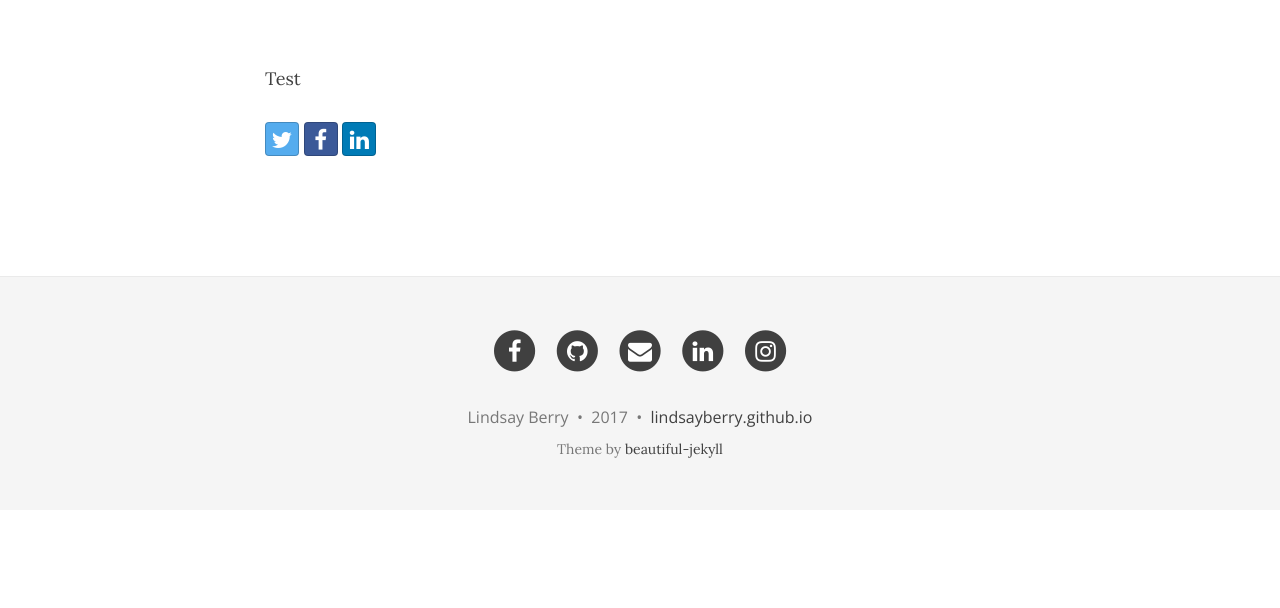
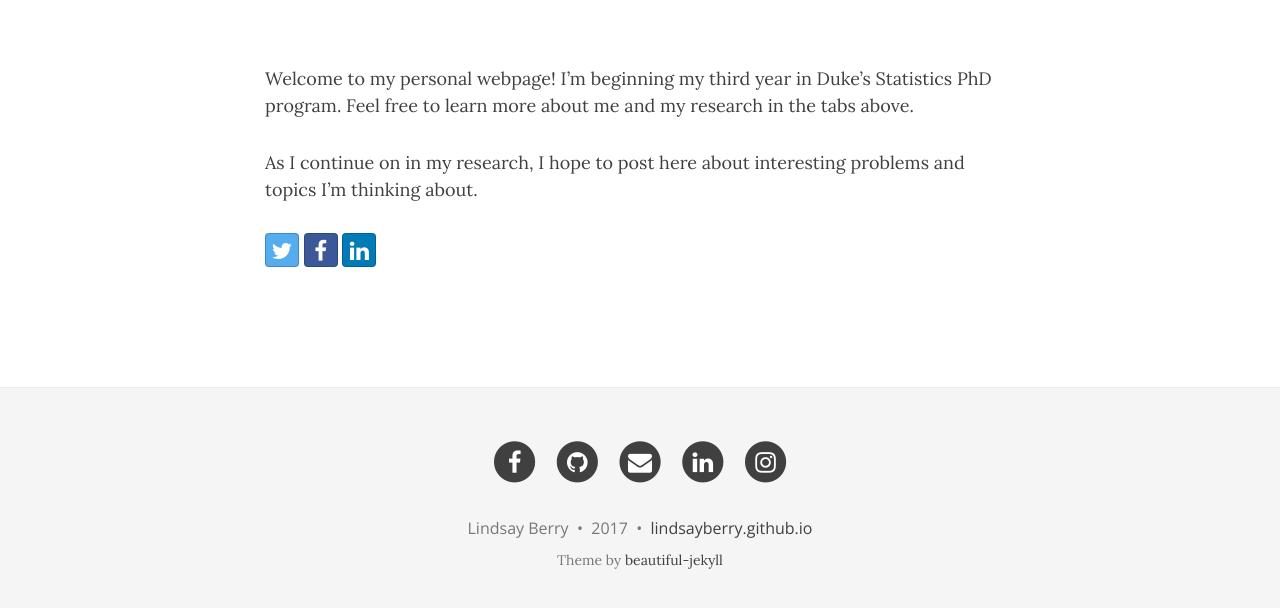
Before and after one commit to lindsayberry/archive-website-template, a Jekyll site: the page built from _posts/2017-08-15-first_post.md, in a window 1280 px wide and 1103 px high. Shown: the part 482-1090 px from the top of the window. Built offline with Jekyll 4.4.1, drawn with Linux system fonts in a browser that asks for light colours; nearby versions of some CDN libraries.

Commit message:
Update first post text

```diff
--- a/_posts/2017-08-15-first_post.md
+++ b/_posts/2017-08-15-first_post.md
@@ -4,4 +4,6 @@ title: Welcome!
 bigimg: /img/path.jpg
 ---
 
-Test
+Welcome to my personal webpage! I'm beginning my third year in Duke's Statistics PhD program. Feel free to learn more about me and my research in the tabs above.
+
+As I continue on in my research, I hope to post here about interesting problems and topics I'm thinking about.
```
